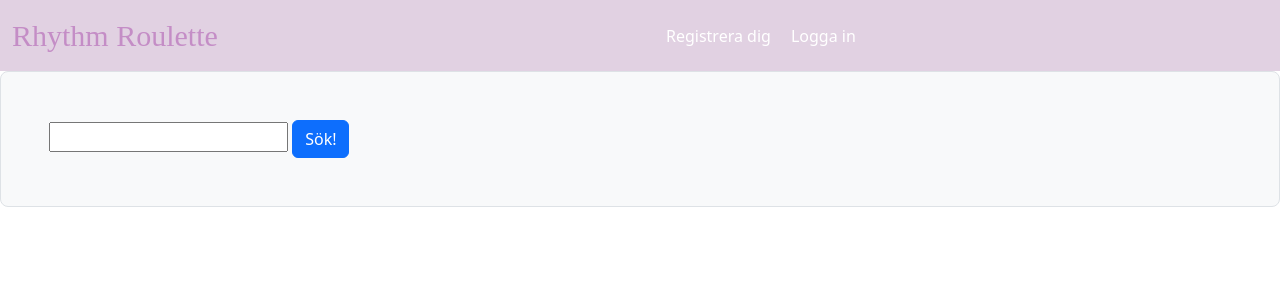
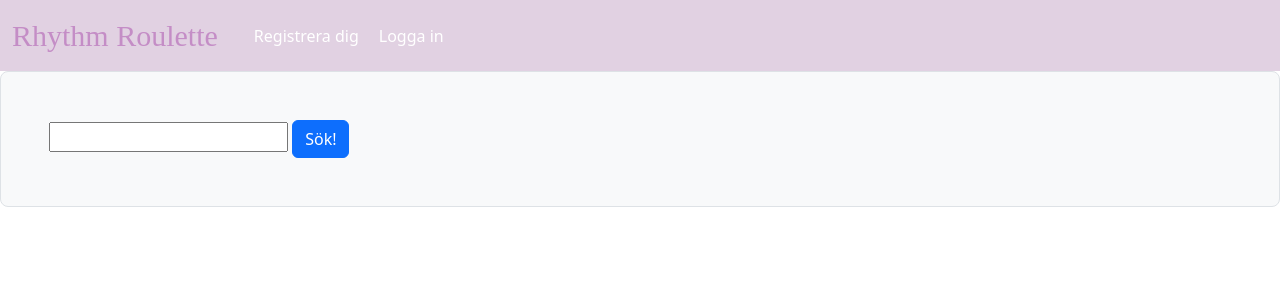
Before and after one commit to tobi-1337/RhythmRoulette, a Flask app: page /users in a window 1280 px wide. Shown: the top 300 px of the page. Run offline with Flask 3, Linux system fonts and the light colour scheme; some libraries are stand-ins or nearby versions; some web fonts are replaced.

Commit message:
ändrat läge på navtext

```diff
--- a/static/styles.css
+++ b/static/styles.css
@@ -72,7 +72,7 @@ body {
 .navbar ul {
     z-index: 1;
     list-style: none;
-    margin-left: auto; /* Push the content to the right */
+    margin-left: 0; /* Push the content to the right */
 }
 
 .navbar ul li {
```
